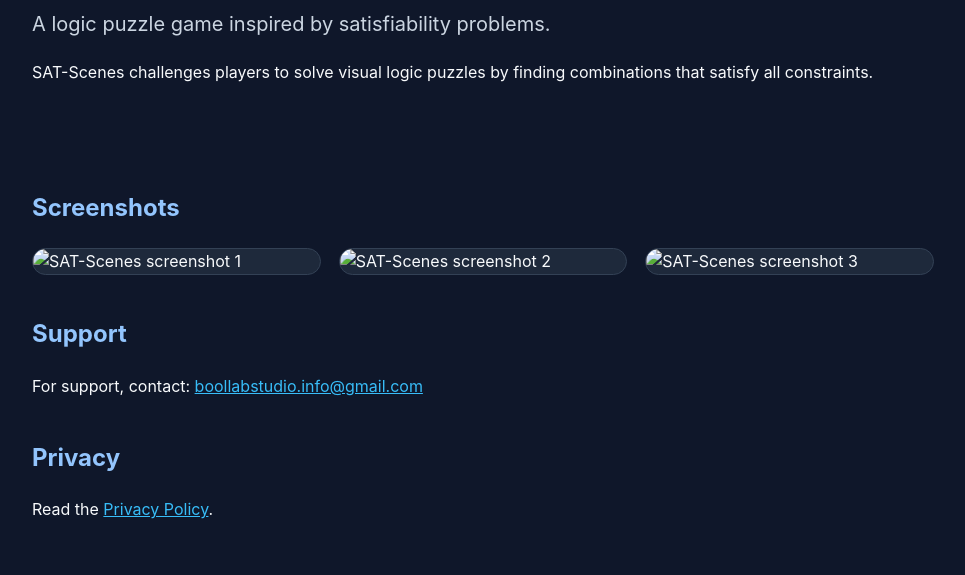
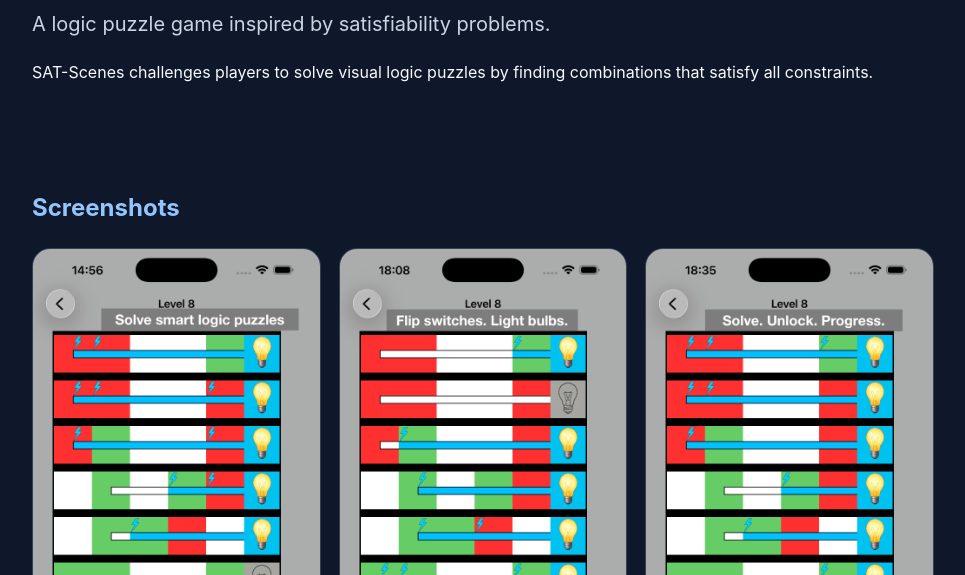
Before and after one commit to BoolLabStudio/sat-scenes-site, a plain HTML site: page index.html in a window 1280 px wide. Shown: the part 225-800 px from the top of the page, without its empty margins (158-1123 px from the left). Drawn offline with Linux system fonts and the light colour scheme.

Commit message:
Rename screenshot files in index.html

```diff
--- a/index.html
+++ b/index.html
@@ -20,9 +20,9 @@
     <section>
       <h2>Screenshots</h2>
       <div class="screenshots">
-        <img src="screenshots/screenshot-1.png" alt="SAT-Scenes screenshot 1">
-        <img src="screenshots/screenshot-2.png" alt="SAT-Scenes screenshot 2">
-        <img src="screenshots/screenshot-3.png" alt="SAT-Scenes screenshot 3">
+        <img src="screenshot_01_solve_logic.png" alt="SAT-Scenes solve logic screenshot">
+        <img src="screenshot_02_flip_switches.png" alt="SAT-Scenes flip switches screenshot">
+        <img src="screenshot_03_solve.png" alt="SAT-Scenes solved puzzle screenshot">
       </div>
     </section>
 
```
